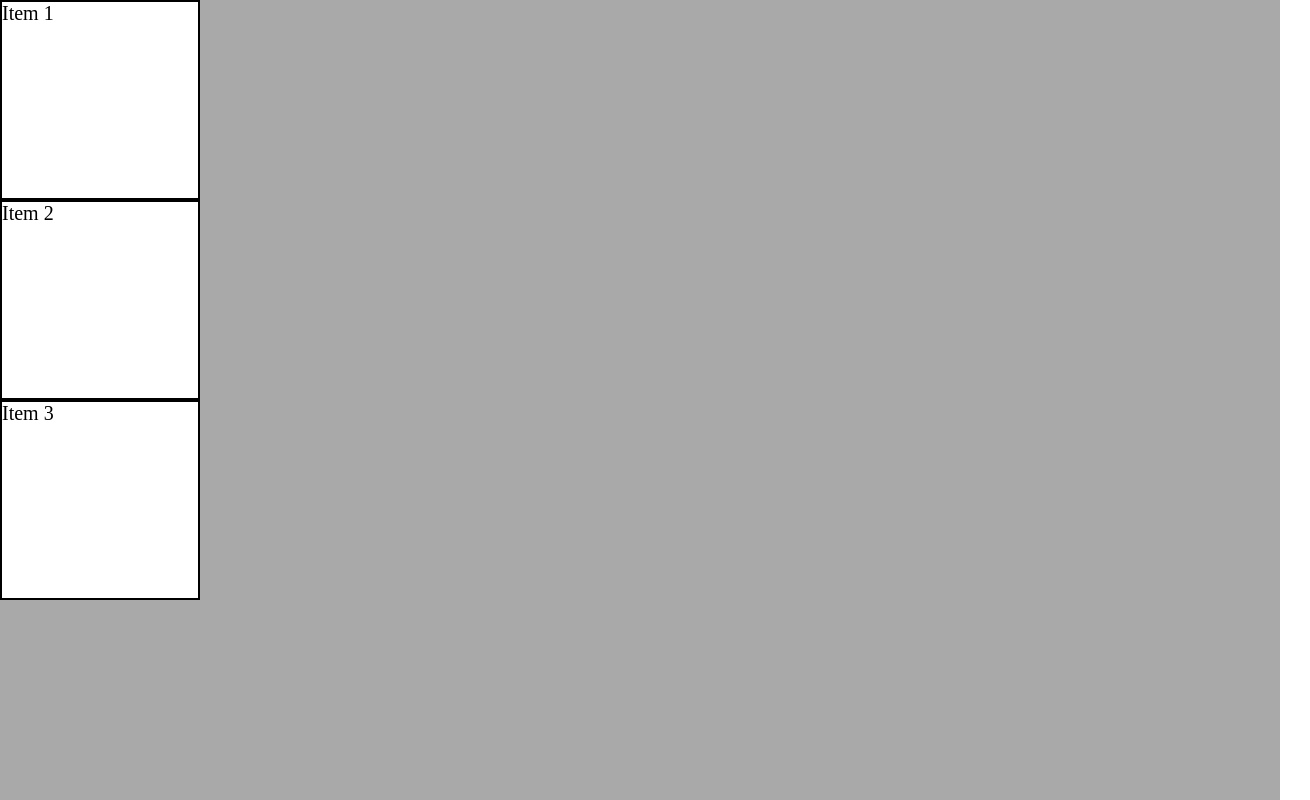
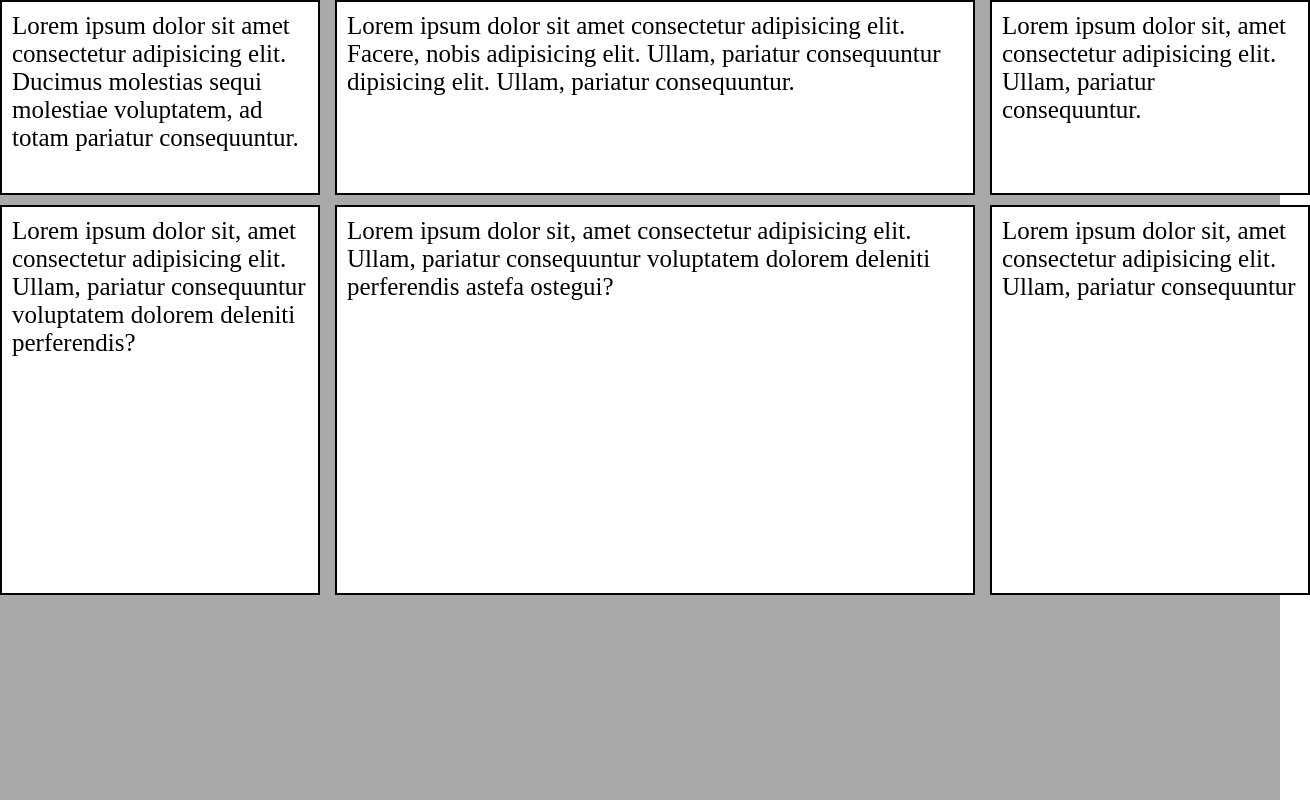
Before and after one commit to igor-mscsilva/onebitcode, a plain HTML site: page LayoutDoGrid/index.html in a window 1280 px wide. Shown: the whole page, 1310 px wide, since content can reach past the window. Drawn offline with Linux system fonts and the light colour scheme.

Commit message:
flex grid

```diff
--- /dev/null
+++ b/LayoutDoFlex/ex02/style.css
@@ -0,0 +1,56 @@
+@charset "utf-8";
+
+*{
+    margin: 0px;
+    padding: 0px;
+    box-sizing: border-box;
+}
+
+.container{
+    min-height: 100vh;
+    background-color: darkgray;
+    display: flex;
+    flex-direction: column;
+}
+p{
+    font-size: 30px;
+}
+
+.header{
+    flex-basis: 100%; /*no lugar da largura width*/
+    padding: 10px;
+    background-color: white;
+    border: 2px solid black ;
+    display: flex;
+    justify-content: center; /*centralizando horizontal*/
+}
+
+.main-content{
+    flex: 1 0 400px;
+    padding: 20px; /*espaçamento dos itens do header*/
+    display: flex;
+    flex-wrap: wrap;/*ele ira quebrar uma linha*/
+    gap: 10px;/*espaçamento entre os itens*/
+    align-items: center;/*alinhamento vertical*/
+    justify-content: center;/*alinhamento horizontal*/
+    align-content: center;/*centralizar o conteudo*/
+}
+
+.item{
+    background-color: white;
+    width: 350px;
+    height: 250px;
+    border: 2px solid black;
+    display: flex;
+    align-items: center;
+    justify-content: center;
+
+}
+
+.footer{
+    padding-top: 10px;
+    border: 2px solid black;
+    display: flex;
+    justify-content: center;
+    align-items: center;
+}
--- a/LayoutDoGrid/index.html
+++ b/LayoutDoGrid/index.html
@@ -11,15 +11,27 @@
         <div class="container">
 
             <div class="item">
-                <p>Item 1</p>
+                <p>Lorem ipsum dolor sit amet consectetur adipisicing elit. Ducimus molestias sequi molestiae voluptatem, ad totam pariatur consequuntur.</p>
             </div>
 
             <div class="item">
-                <p>Item 2</p>
+                <p>Lorem ipsum dolor sit amet consectetur adipisicing elit. Facere, nobis adipisicing elit. Ullam, pariatur consequuntur dipisicing elit. Ullam, pariatur consequuntur.</p>
             </div>
 
             <div class="item">
-                <p>Item 3</p>
+                <p>Lorem ipsum dolor sit, amet consectetur adipisicing elit. Ullam, pariatur consequuntur. </p>
+            </div>
+
+            <div class="item">
+                <p>Lorem ipsum dolor sit, amet consectetur adipisicing elit. Ullam, pariatur consequuntur voluptatem dolorem deleniti perferendis?</p>
+            </div>
+
+            <div class="item">
+                <p>Lorem ipsum dolor sit, amet consectetur adipisicing elit. Ullam, pariatur consequuntur voluptatem dolorem deleniti perferendis astefa ostegui?</p>
+            </div>
+
+            <div class="item">
+                <p>Lorem ipsum dolor sit, amet consectetur adipisicing elit. Ullam, pariatur consequuntur</p>
             </div>
 
         </div>
--- a/LayoutDoGrid/style.css
+++ b/LayoutDoGrid/style.css
@@ -9,12 +9,15 @@
 .container{
     background-color: darkgrey;
     min-height: 100vh;
+    display: grid;
+    grid-template-columns: 25% 50% 25% ;/* ou utilizar frames 1fr 2fr 1fr ou repeat(3, 1fr)*/
+    gap: 10px 15px;/*espaço entre os itens*/
+    grid-template-rows: 1fr 2fr 1fr;
 }
 
 .item{
-    width: 200px;
-    height: 200px;
     border: 2px solid black;
     background-color: white;
-    font-size: 20px;
+    font-size: 25px;
+    padding: 10px;
 }
```
Also changed, not shown: LayoutDoFlex/ex02/ex02.html (added, +53 -0 lines), Anotações.txt.
